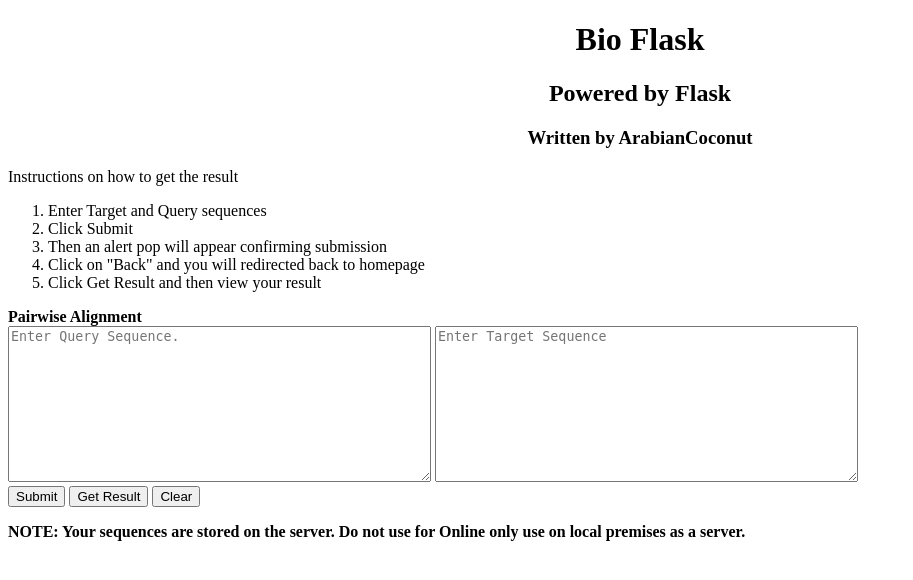
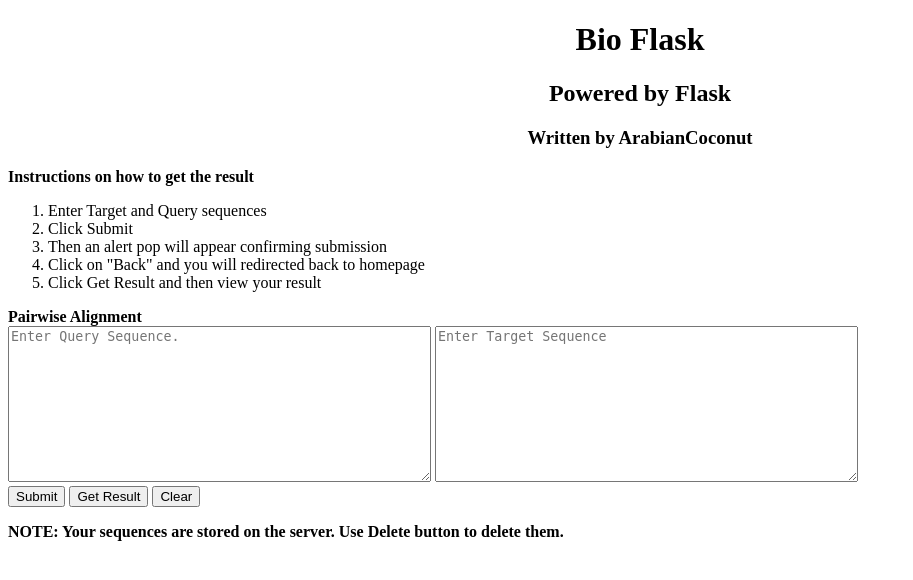
Before and after one commit to ArabianCoconut/BioFlask, a Flask app: page / in a window 1280 px wide. Shown: the top 580 px of the page, without its empty margins (0-913 px from the left). Run offline with Flask 2, Linux system fonts and the light colour scheme.

Commit message:
Added Delete file feature and adding finishing touches.

```diff
--- a/src/Flask/templates/index.html
+++ b/src/Flask/templates/index.html
@@ -10,7 +10,7 @@
         <h1>Bio Flask</h1>
         <h2>Powered by Flask</h2>
         <h3>Written by ArabianCoconut</h3>
-        <p id="instructions">Instructions on how to get the result</p>
+        <p id="instructions" style="font-weight: bold">Instructions on how to get the result</p>
         <ol>
             <li>Enter Target and Query sequences</li>
             <li>Click Submit</li>
@@ -25,8 +25,7 @@
         <button onclick="get_results()">Get Result</button>
         <button onclick="clear_button()">Clear</button>
         <script src="{{url_for('static', filename='script.js')}}"></script>
-        <p style="font-weight: bold">NOTE: Your sequences are stored on the server. Do not use for Online
-        only use on local premises as a server.
+        <p style="font-weight: bold">NOTE: Your sequences are stored on the server. Use Delete button to delete them.
         </p>
 
     </body>
```
